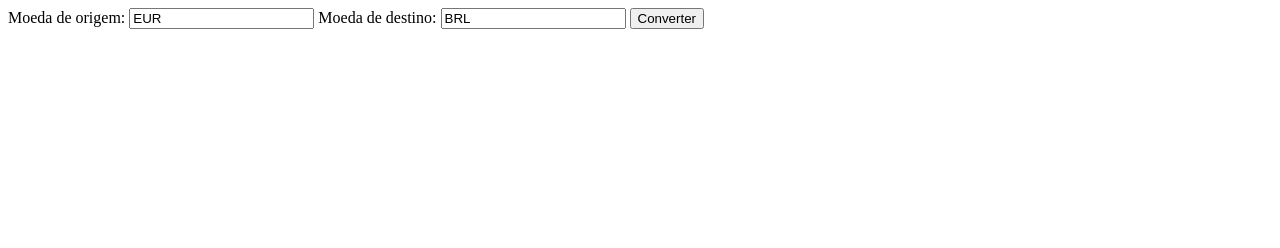
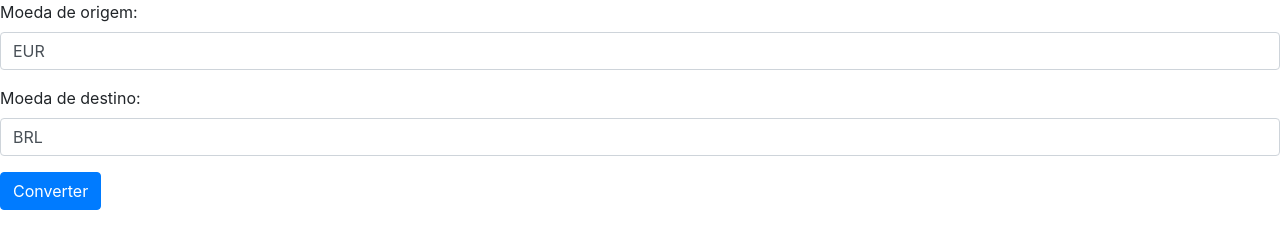
Before and after one commit to paulo-fontes/conversor_moeda, a plain HTML site: page index.html in a window 1280 px wide. Drawn offline with nearby package versions, Linux system fonts and the light colour scheme.

Commit message:
bootstrap

```diff
--- a/index.html
+++ b/index.html
@@ -1,24 +1,38 @@
+<!doctype html>
 <html>
 	<head>
 		<title>Conversor de Moeda</title>
 		<meta charset="utf-8" />
+		<meta name="viewport" content="width=device-width, initial-scale=1, shrink-to-fit=no">
+		<link rel="stylesheet" href="https://stackpath.bootstrapcdn.com/bootstrap/4.3.1/css/bootstrap.min.css" integrity="sha384-ggOyR0iXCbMQv3Xipma34MD+dH/1fQ784/j6cY/iJTQUOhcWr7x9JvoRxT2MZw1T" crossorigin="anonymous">
+		<link rel="stylesheet" href="style.css"/>
 	</head>
 
 	<body>
 
 		<form action="Converter.html" method="get" >
 
-			<label for="moeda_origem">Moeda de origem:</label>
+			<div class="form-group">
+				<label for="moeda_origem">Moeda de origem:</label>
 
-			<input type="text" id="moeda_origem" name="origem" required
-			       maxlength="3" value="EUR">
+				<input class="form-control" type="text" id="moeda_origem" name="origem" required
+				       maxlength="3" value="EUR">
+			</div>
 
-			<label for="moeda_destino">Moeda de destino:</label>
+			<div class="form-group">
+				<label for="moeda_destino">Moeda de destino:</label>
 
-			<input type="text" id="moeda_destino" name="destino" required
-			       maxlength="3" value="BRL">
+				<input class="form-control" type="text" id="moeda_destino" name="destino" required
+				       maxlength="3" value="BRL">
+			</div>
 
-			<input type="submit" value="Converter">
+
+			<!--<input type="submit" value="Converter">-->
+			<button type="button" class="btn btn-primary">Converter</button>
 		</form>
+
+		<script src="https://code.jquery.com/jquery-3.3.1.slim.min.js" integrity="sha384-q8i/X+965DzO0rT7abK41JStQIAqVgRVzpbzo5smXKp4YfRvH+8abtTE1Pi6jizo" crossorigin="anonymous"></script>
+		<script src="https://cdnjs.cloudflare.com/ajax/libs/popper.js/1.14.7/umd/popper.min.js" integrity="sha384-UO2eT0CpHqdSJQ6hJty5KVphtPhzWj9WO1clHTMGa3JDZwrnQq4sF86dIHNDz0W1" crossorigin="anonymous"></script>
+		<script src="https://stackpath.bootstrapcdn.com/bootstrap/4.3.1/js/bootstrap.min.js" integrity="sha384-JjSmVgyd0p3pXB1rRibZUAYoIIy6OrQ6VrjIEaFf/nJGzIxFDsf4x0xIM+B07jRM" crossorigin="anonymous"></script>
 	</body>
 </html>
```
Also changed, not shown: style.css (added).
